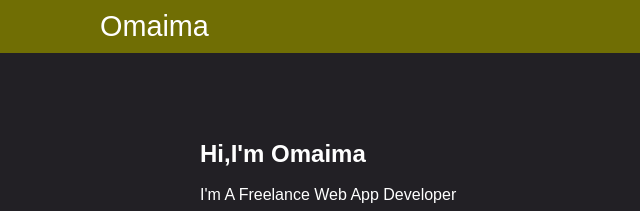
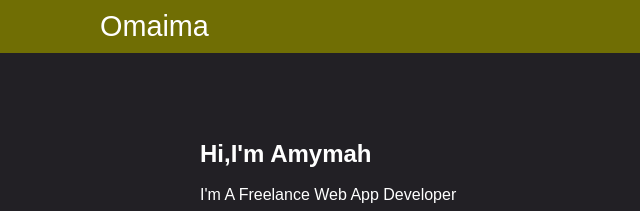
Before and after one commit to omaimaALokap-web/build-a-website-profile, a plain HTML site: page index.html in a window 1280 px wide. Shown: the top 211 px of the page, 0-640 px from the left. Drawn offline with Linux system fonts and the light colour scheme.

Commit message:
Update index.html
<meta name="viewport" content="width=device-width, initial-scale=1.0">
        <meta name = "description" content ="Amymah Miftah"/>
        <meta charset = utf-8"/>
        <meta name=author content="Amymah Miftah"/>

```diff
--- a/index.html
+++ b/index.html
@@ -32,7 +32,7 @@
     <section class="main">
 
         <div class="main-left">
-            <h1>hi,i'm omaima</h1>
+            <h1>hi,i'm Amymah</h1>
             <br>
             <p class="job">
                 I'm a freelance web app developer
```
